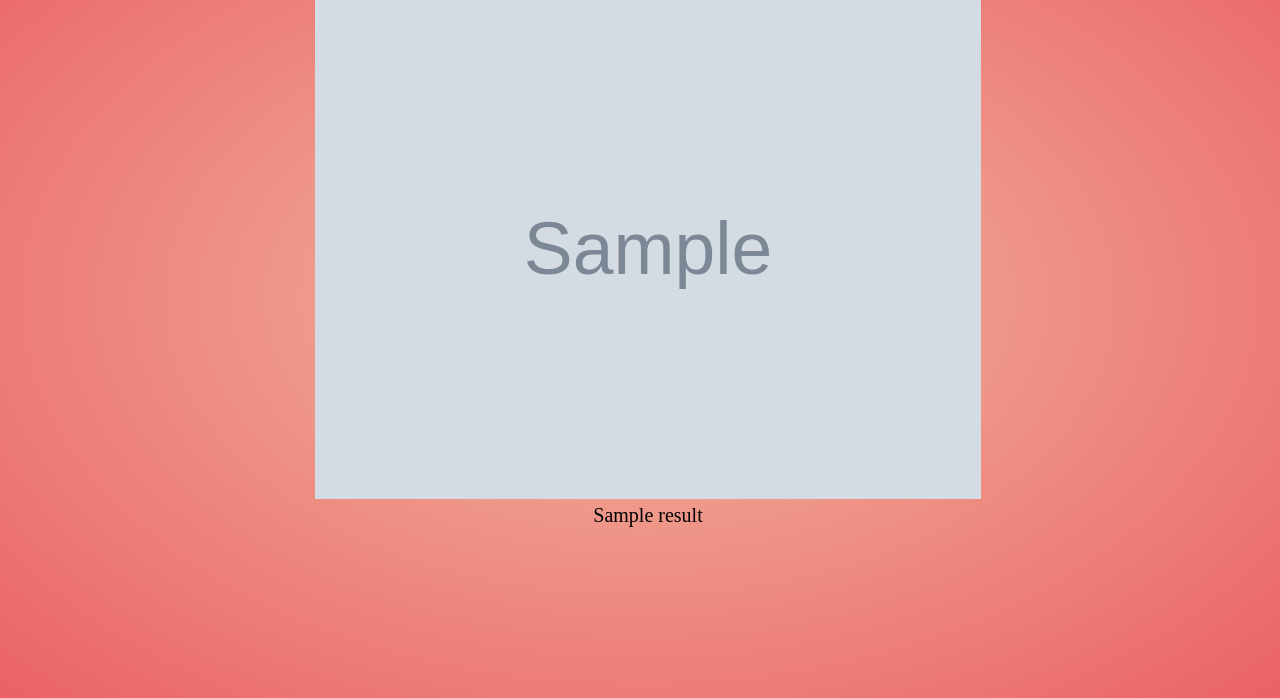
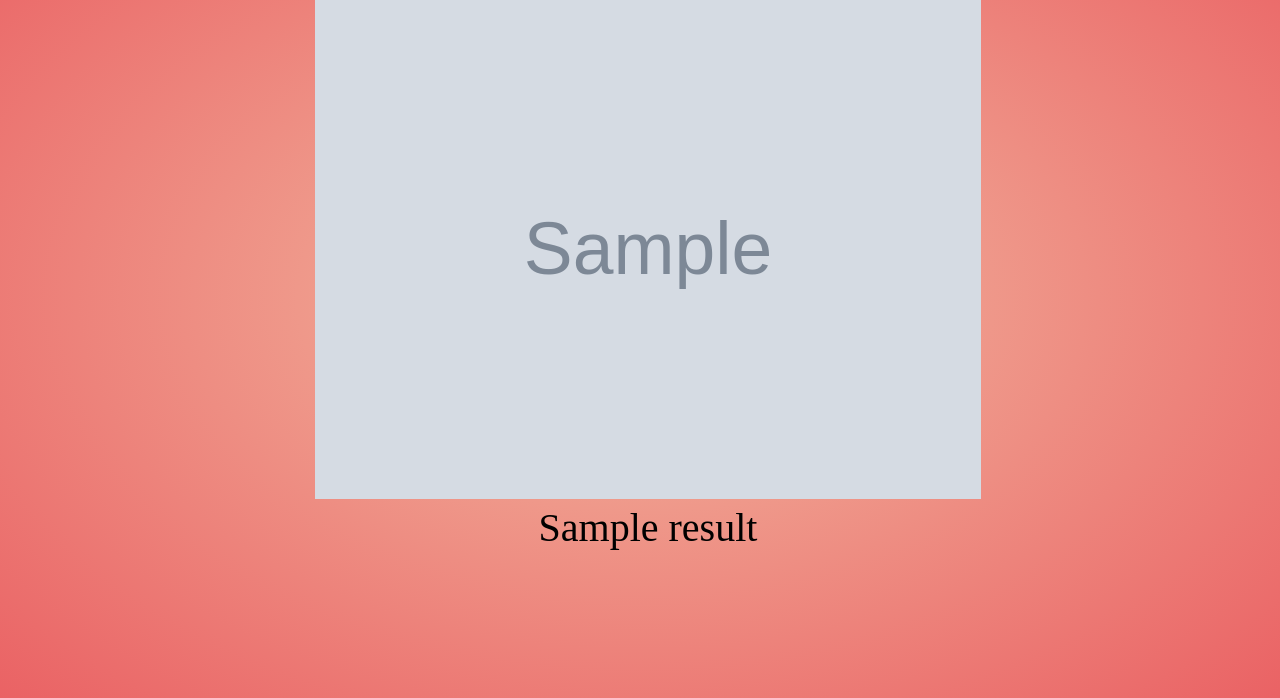
Before and after one commit to harunamarun/dog-breed-identifier, a Flask app: template templates/result.html in a window 1280 px wide. Shown: the part 102-800 px from the top of the page. Run offline with Flask 2, Linux system fonts and the light colour scheme; the template is opened without the code that fills it: most values are stand-ins (such as "Sample title", 1, 10 or a date in 2020); grey boxes marked "Sample" are stand-in pictures.

Commit message:
fixed layout

```diff
--- a/static/index.css
+++ b/static/index.css
@@ -8,3 +8,7 @@ body {
 img {
   height: 500px;
 }
+
+div {
+  font-size: 40px;
+}
```
